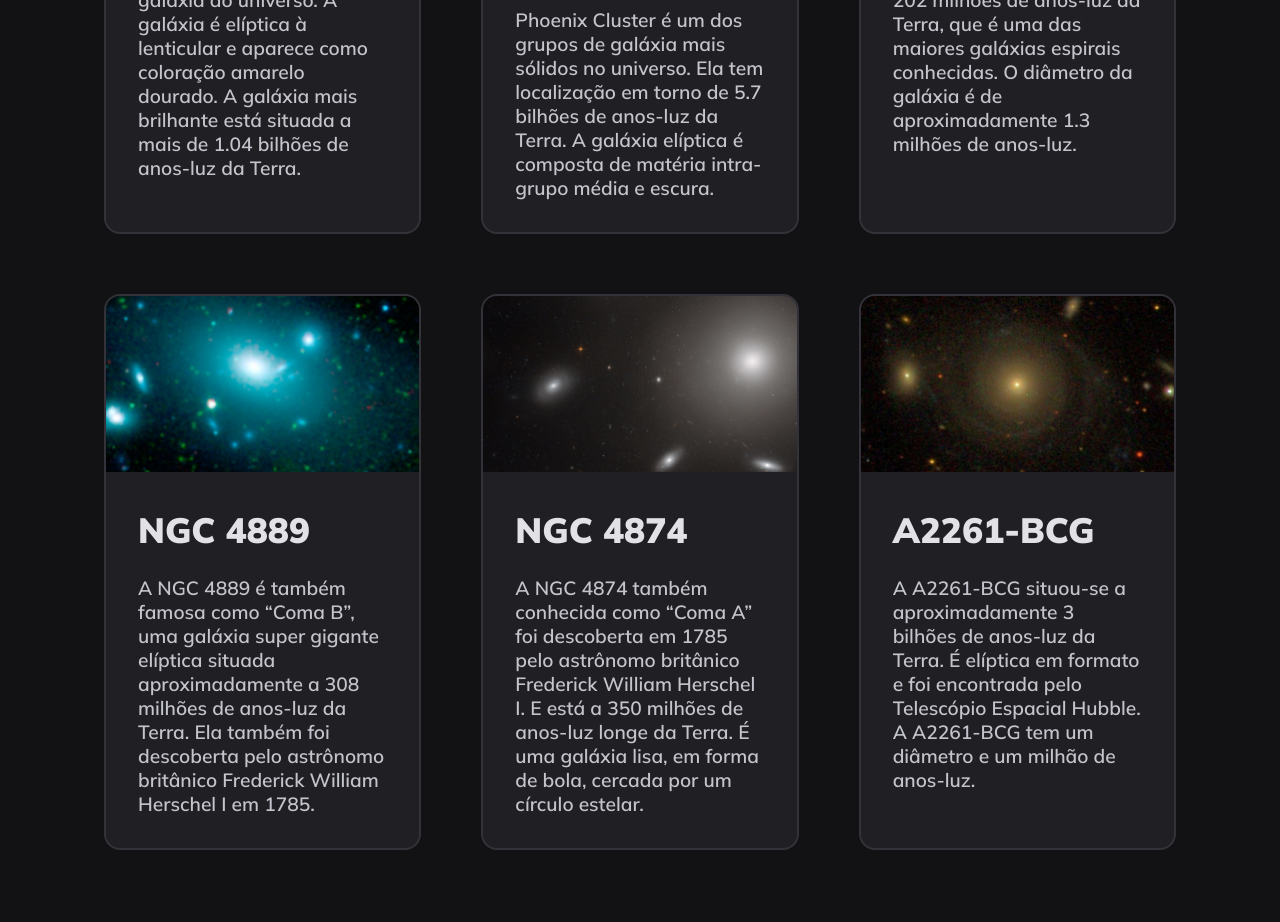
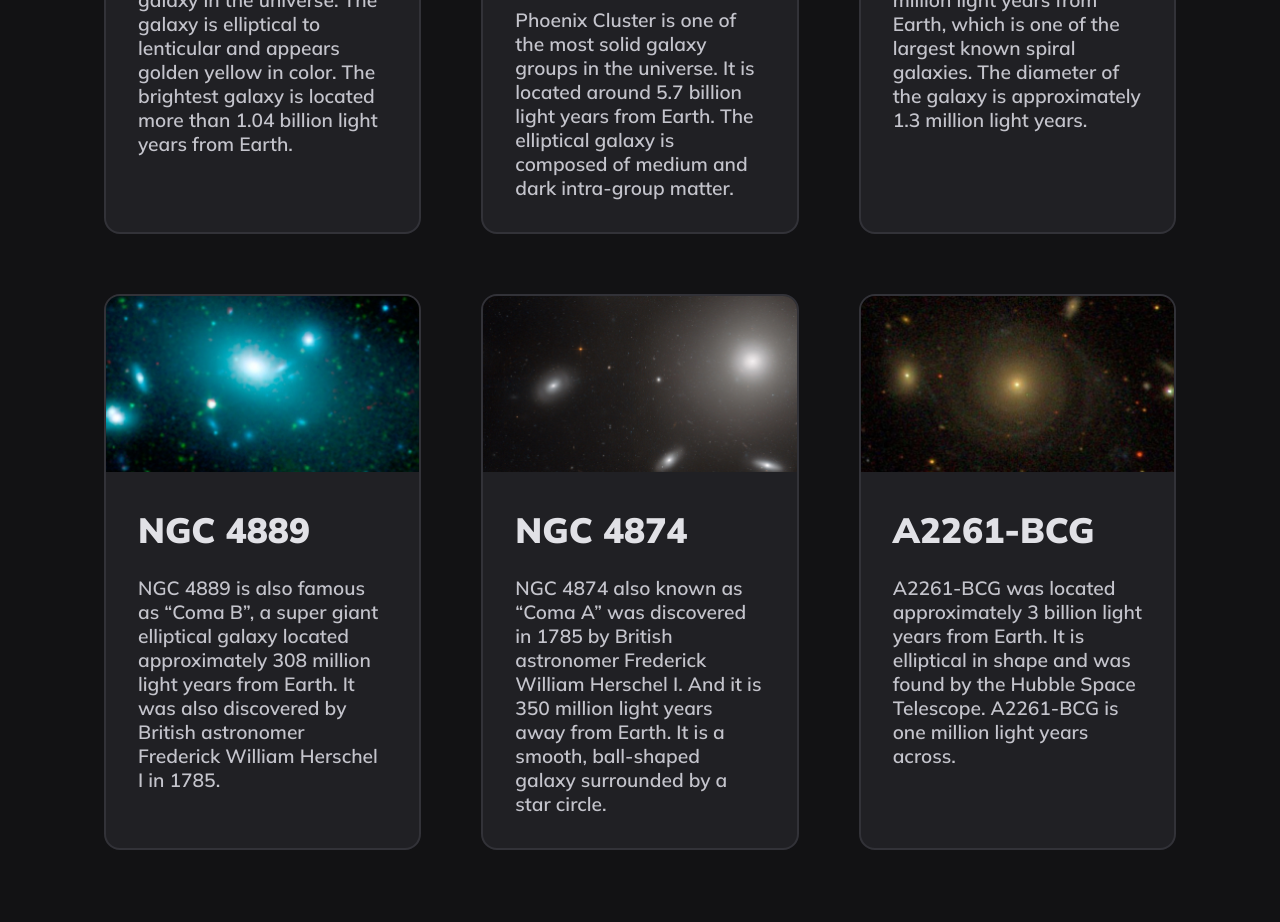
Before and after one commit to emanueltavecia/explorer-project-06, a plain HTML site: page index.html in a window 1280 px wide. Shown: the part 577-1499 px from the top of the page. Drawn offline with Linux system fonts and the light colour scheme.

Commit message:
translate page to english

```diff
--- a/index.html
+++ b/index.html
@@ -9,81 +9,82 @@
     />
     <meta charset="UTF-8" />
     <meta name="viewport" content="width=device-width, initial-scale=1.0" />
-    <title>Project 06 - Explorer - Stage 03</title>
+    <title>Galaxies | Project 06 - Explorer - Stage 03</title>
     <link rel="stylesheet" href="style.css" />
   </head>
   <body>
     <header>
-      <h1>As maiores galáxias</h1>
-      <p>E curiosidades sobre elas</p>
+      <h1>The biggest galaxies</h1>
+      <p>And curiosities about them</p>
     </header>
     <main>
       <div class="card">
-        <img src="assets/img1.jpg" alt="Galáxia" />
+        <img src="assets/img1.jpg" alt="Galaxy" />
         <div class="card-info">
           <h2>IC 1101</h2>
           <p>
-            A IC 1101 é a maior galáxia do universo. A galáxia é elíptica à
-            lenticular e aparece como coloração amarelo dourado. A galáxia mais
-            brilhante está situada a mais de 1.04 bilhões de anos-luz da Terra.
+            IC 1101 is the largest galaxy in the universe. The galaxy is
+            elliptical to lenticular and appears golden yellow in color. The
+            brightest galaxy is located more than 1.04 billion light years from
+            Earth.
           </p>
         </div>
       </div>
       <div class="card">
-        <img src="assets/img2.jpg" alt="Galáxia" />
+        <img src="assets/img2.jpg" alt="Galaxy" />
         <div class="card-info">
           <h2>Phoenix Cluster</h2>
           <p>
-            Phoenix Cluster é um dos grupos de galáxia mais sólidos no universo.
-            Ela tem localização em torno de 5.7 bilhões de anos-luz da Terra. A
-            galáxia elíptica é composta de matéria intra-grupo média e escura.
+            Phoenix Cluster is one of the most solid galaxy groups in the
+            universe. It is located around 5.7 billion light years from Earth.
+            The elliptical galaxy is composed of medium and dark intra-group
+            matter.
           </p>
         </div>
       </div>
       <div class="card">
-        <img src="assets/img3.jpg" alt="Galáxia" />
+        <img src="assets/img3.jpg" alt="Galaxy" />
         <div class="card-info">
           <h2>NGC 262</h2>
           <p>
-            A NGC 262 é localizada a 202 milhões de anos-luz da Terra, que é uma
-            das maiores galáxias espirais conhecidas. O diâmetro da galáxia é de
-            aproximadamente 1.3 milhões de anos-luz.
+            NGC 262 is located 202 million light years from Earth, which is one
+            of the largest known spiral galaxies. The diameter of the galaxy is
+            approximately 1.3 million light years.
           </p>
         </div>
       </div>
       <div class="card">
-        <img src="assets/img4.jpg" alt="Galáxia" />
+        <img src="assets/img4.jpg" alt="Galaxy" />
         <div class="card-info">
           <h2>NGC 4889</h2>
           <p>
-            A NGC 4889 é também famosa como “Coma B”, uma galáxia super gigante
-            elíptica situada aproximadamente a 308 milhões de anos-luz da Terra.
-            Ela também foi descoberta pelo astrônomo britânico Frederick William
-            Herschel I em 1785.
+            NGC 4889 is also famous as “Coma B”, a super giant elliptical galaxy
+            located approximately 308 million light years from Earth. It was
+            also discovered by British astronomer Frederick William Herschel I
+            in 1785.
           </p>
         </div>
       </div>
       <div class="card">
-        <img src="assets/img5.jpg" alt="Galáxia" />
+        <img src="assets/img5.jpg" alt="Galaxy" />
         <div class="card-info">
           <h2>NGC 4874</h2>
           <p>
-            A NGC 4874 também conhecida como “Coma A” foi descoberta em 1785
-            pelo astrônomo britânico Frederick William Herschel I. E está a 350
-            milhões de anos-luz longe da Terra. É uma galáxia lisa, em forma de
-            bola, cercada por um círculo estelar.
+            NGC 4874 also known as “Coma A” was discovered in 1785 by British
+            astronomer Frederick William Herschel I. And it is 350 million light
+            years away from Earth. It is a smooth, ball-shaped galaxy surrounded
+            by a star circle.
           </p>
         </div>
       </div>
       <div class="card">
-        <img src="assets/img6.jpg" alt="Galáxia" />
+        <img src="assets/img6.jpg" alt="Galaxy" />
         <div class="card-info">
           <h2>A2261-BCG</h2>
           <p>
-            A A2261-BCG situou-se a aproximadamente 3 bilhões de anos-luz da
-            Terra. É elíptica em formato e foi encontrada pelo Telescópio
-            Espacial Hubble. A A2261-BCG tem um diâmetro e um milhão de
-            anos-luz.
+            A2261-BCG was located approximately 3 billion light years from
+            Earth. It is elliptical in shape and was found by the Hubble Space
+            Telescope. A2261-BCG is one million light years across.
           </p>
         </div>
       </div>
```
